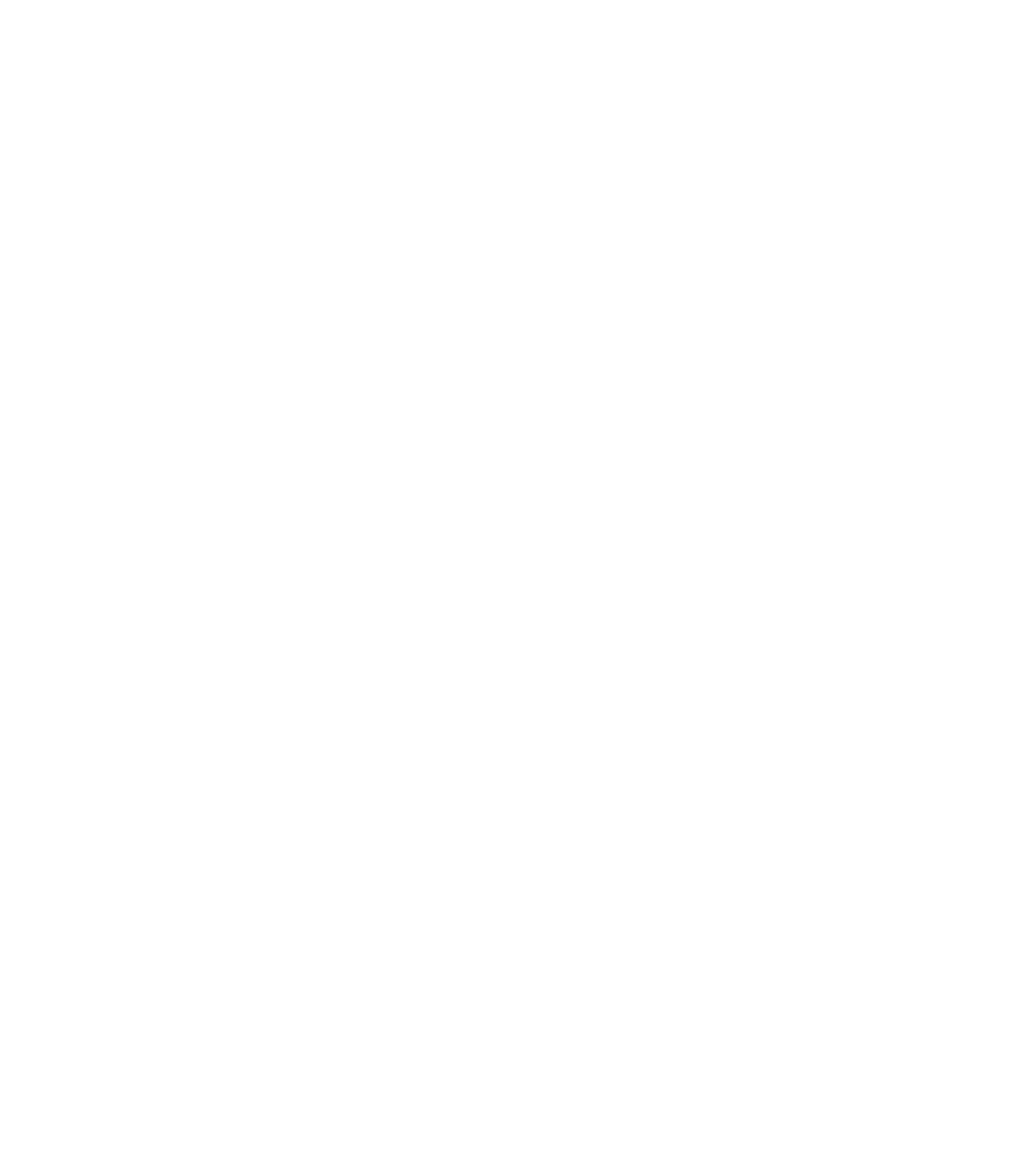
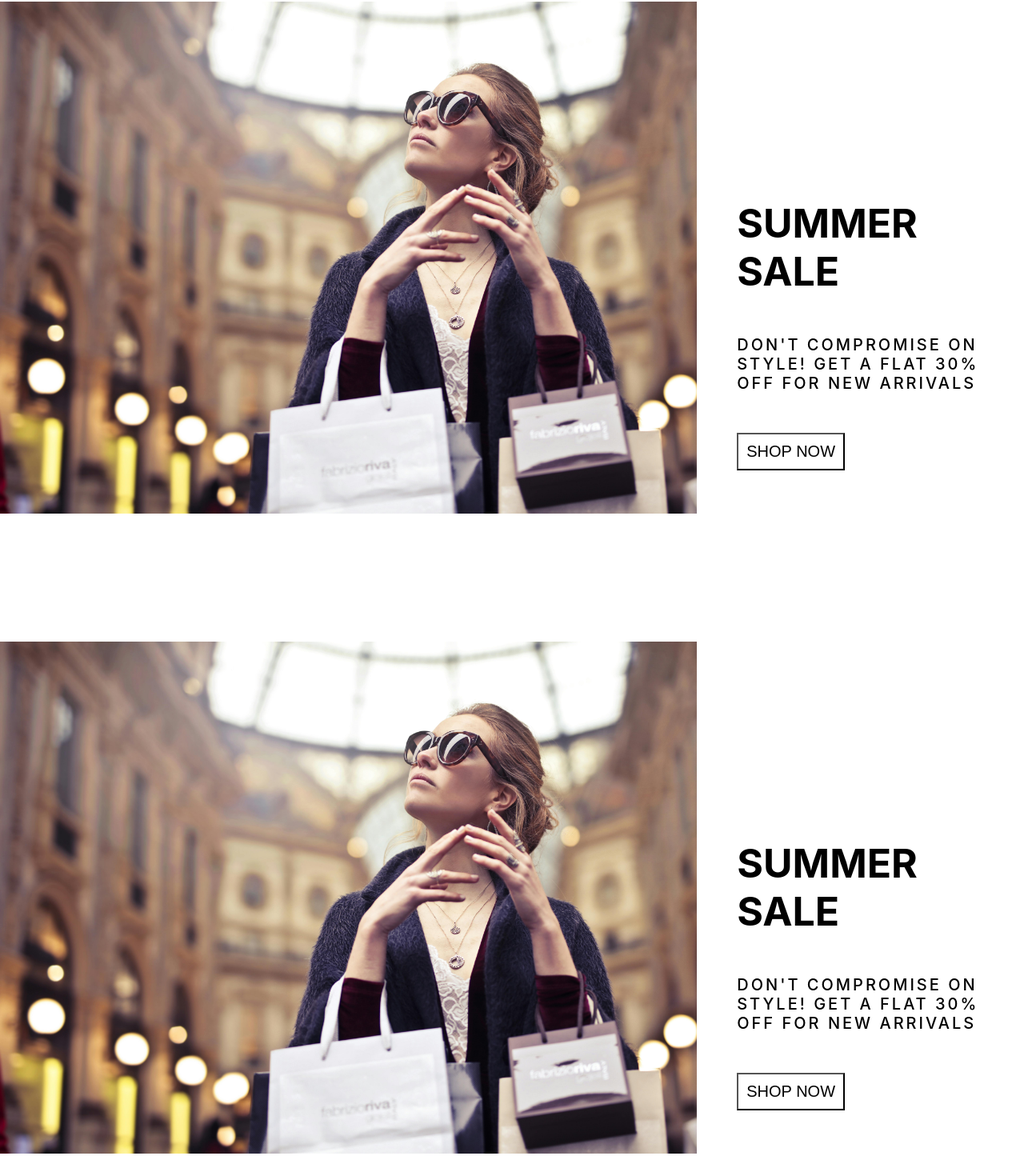
Before and after one commit to tg1489/e-commerce-shopping, a React (Create React App) app: page / in a window 1280 px wide. Shown: the part 920-2390 px from the top of the page at 80% size. Before the commit the page ends 922 px from the top, so only its background shows below. Built offline with nearby package versions, Linux system fonts and the light colour scheme.

Commit message:
added 2 extra slides

```diff
--- a/src/components/Slider.jsx
+++ b/src/components/Slider.jsx
@@ -91,6 +91,30 @@ export default function Slider() {
             <Button>SHOP NOW</Button>
           </InfoContainer>
         </Slide>
+        <Slide>
+          <ImgContainer>
+            <Image className='slider-image' src={shopping} />
+          </ImgContainer>
+          <InfoContainer>
+            <Title>SUMMER SALE</Title>
+            <Desc>
+              DON'T COMPROMISE ON STYLE! GET A FLAT 30% OFF FOR NEW ARRIVALS
+            </Desc>
+            <Button>SHOP NOW</Button>
+          </InfoContainer>
+        </Slide>
+        <Slide>
+          <ImgContainer>
+            <Image className='slider-image' src={shopping} />
+          </ImgContainer>
+          <InfoContainer>
+            <Title>SUMMER SALE</Title>
+            <Desc>
+              DON'T COMPROMISE ON STYLE! GET A FLAT 30% OFF FOR NEW ARRIVALS
+            </Desc>
+            <Button>SHOP NOW</Button>
+          </InfoContainer>
+        </Slide>
       </Wrapper>
       <Arrow direction='right'>
         <ArrowRightOutlined />
```
